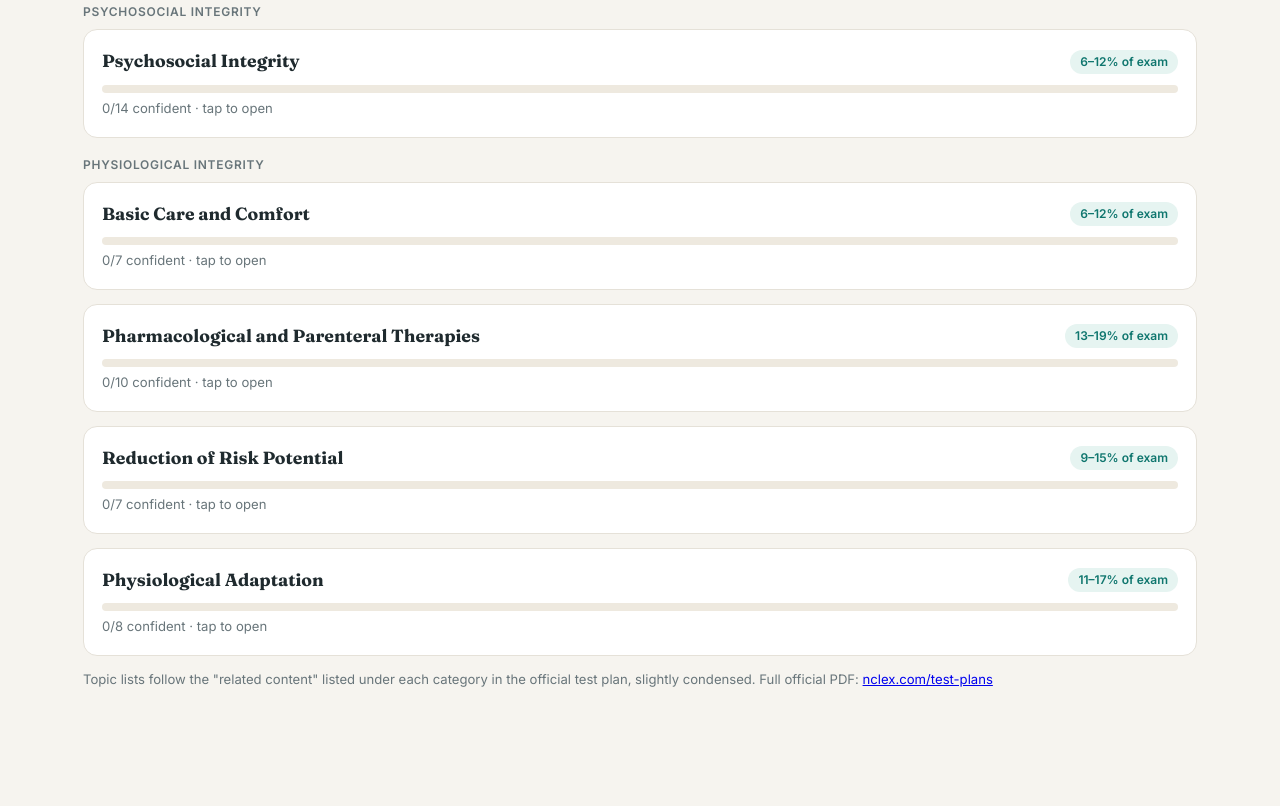
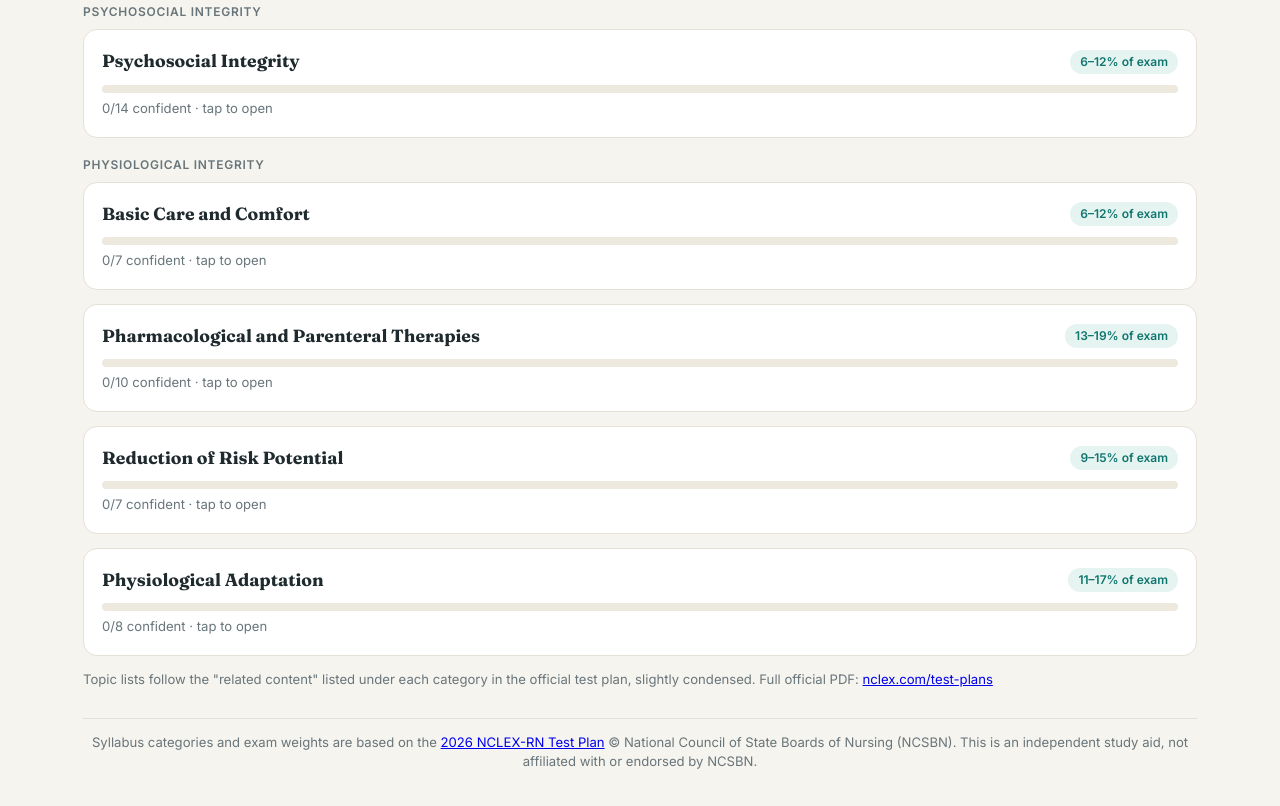
Before and after one commit to showrav31/nclex-prep, a plain HTML site: page index.html in a window 1280 px wide. Shown: the part 820-1626 px from the top of the page. Before the commit the page ends 1583 px from the top, so only its background shows below. Drawn offline with Linux system fonts and the light colour scheme.

Commit message:
Switch hosting to GitHub Pages: add .nojekyll, CLAUDE.md, README, NCSBN footer
Co-Authored-By: Claude Opus 5.5 <noreply@anthropic.com>
Claude-Session: https://claude.ai/code/session_019uJnzvfd5kW32HbVsvxbp3

```diff
--- a/index.html
+++ b/index.html
@@ -192,6 +192,7 @@ svg text{font-family:Inter,sans-serif}
     <li><a href="https://www.nclex.com" target="_blank">NCLEX.com: test plan & registration</a></li>
     <li><a href="https://www.celban.org" target="_blank">CELBAN: nursing English test</a></li></ul></div>
 </section>
+<footer class="note" style="margin-top:28px;padding-top:14px;border-top:1px solid var(--line);text-align:center">Syllabus categories and exam weights are based on the <a href="https://www.nclex.com/test-plans.page" target="_blank" rel="noopener">2026 NCLEX-RN Test Plan</a> © National Council of State Boards of Nursing (NCSBN). This is an independent study aid, not affiliated with or endorsed by NCSBN.</footer>
 </div>
 
 <script>
```
Also changed, not shown: 4 other files.
